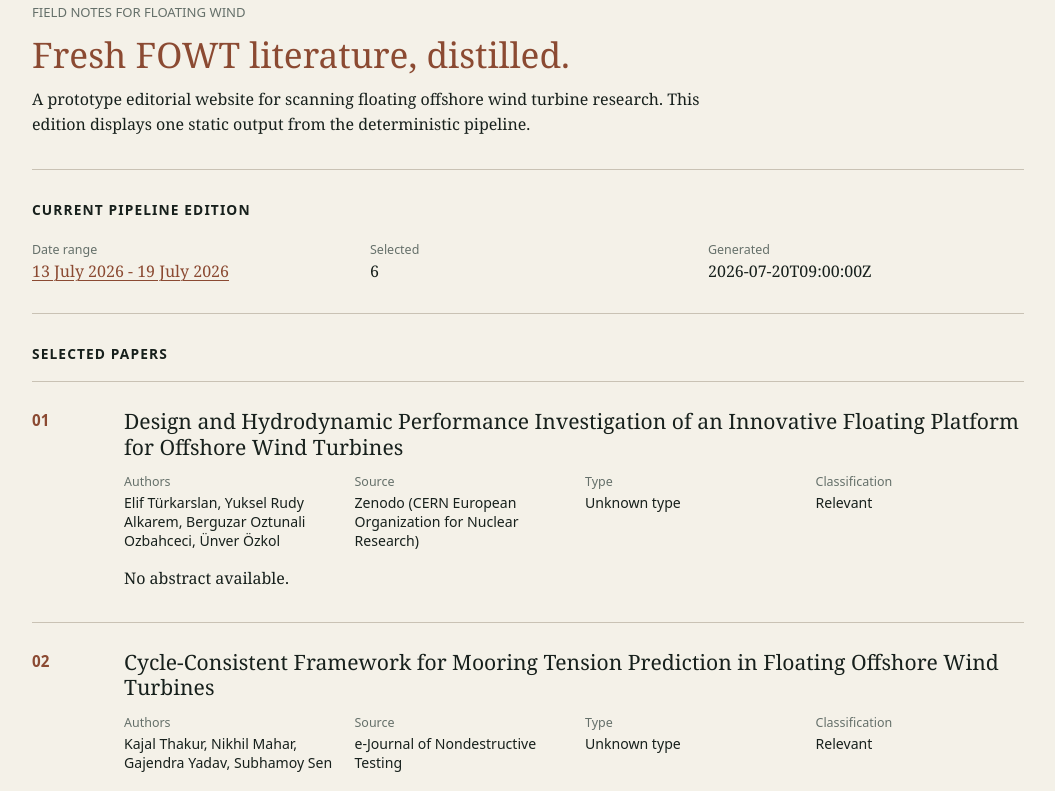
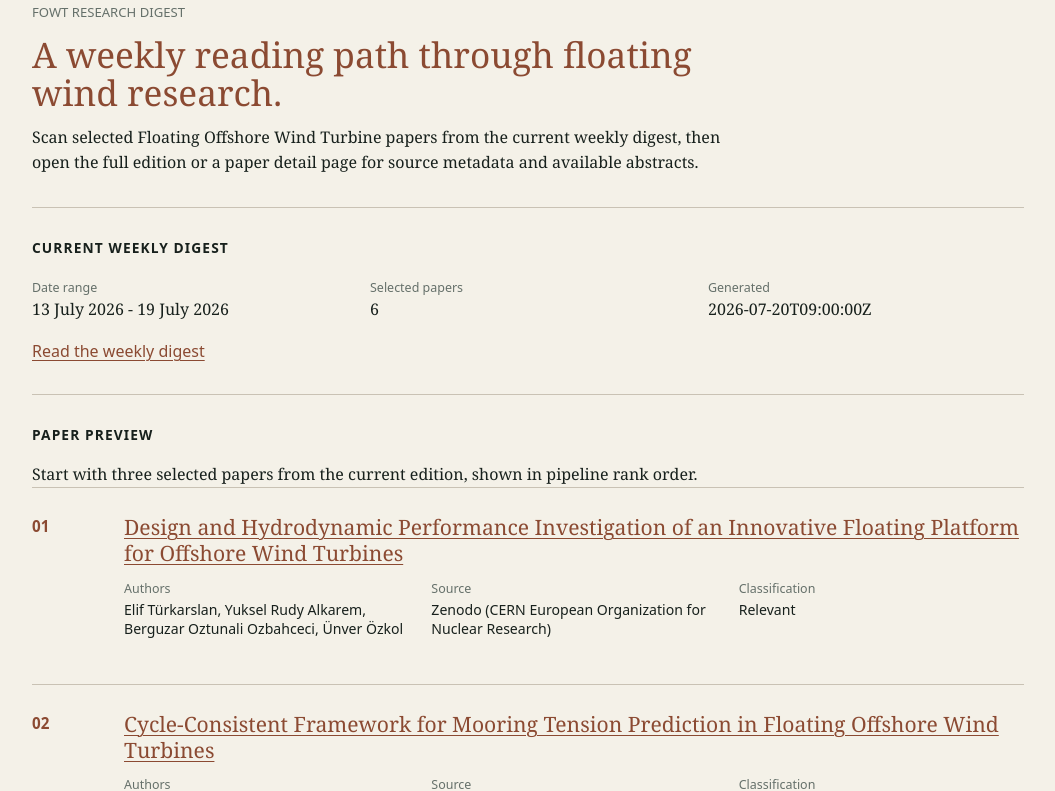
Before and after one commit to yangzhouore/fowt-digest, a Next.js app in the folder web/: page / in a window 1280 px wide. Shown: the part 100-891 px from the top of the page, without its empty margins (112-1167 px from the left). Built offline with nearby package versions, Linux system fonts and the light colour scheme.

Commit message:
feat: improve homepage entry flow and reader framing

```diff
--- a/web/app/layout.tsx
+++ b/web/app/layout.tsx
@@ -7,7 +7,7 @@ export const metadata: Metadata = {
     template: "%s | FOWT Research Digest",
   },
   description:
-    "A prototype weekly digest of fictional floating offshore wind turbine research for MVP development.",
+    "A deterministic weekly research digest for Floating Offshore Wind Turbines.",
 };
 
 export default function RootLayout({
--- a/web/app/page.tsx
+++ b/web/app/page.tsx
@@ -7,8 +7,10 @@ import { currentDigest } from "../data/digest-adapter";
 export const metadata: Metadata = {
   title: "Home",
   description:
-    "A weekly floating offshore wind turbine research digest generated from deterministic pipeline output.",
+    "A weekly floating offshore wind turbine research digest built from deterministic pipeline output.",
 };
+
+const previewPapers = currentDigest.papers.slice(0, 3);
 
 export default function Home() {
   return (
@@ -16,28 +18,24 @@ export default function Home() {
       <SiteHeader />
 
       <section className="intro" aria-labelledby="intro-heading">
-        <p className="eyebrow">Field notes for floating wind</p>
-        <h1 id="intro-heading">Fresh FOWT literature, distilled.</h1>
+        <p className="eyebrow">FOWT research digest</p>
+        <h1 id="intro-heading">A weekly reading path through floating wind research.</h1>
         <p>
-          A prototype editorial website for scanning floating offshore wind
-          turbine research. This edition displays one static output from the
-          deterministic pipeline.
+          Scan selected Floating Offshore Wind Turbine papers from the current
+          weekly digest, then open the full edition or a paper detail page for
+          source metadata and available abstracts.
         </p>
       </section>
 
       <section className="edition-meta" aria-labelledby="edition-heading">
-        <h2 id="edition-heading">Current pipeline edition</h2>
+        <h2 id="edition-heading">Current weekly digest</h2>
         <dl>
           <div>
             <dt>Date range</dt>
-            <dd>
-              <Link href={`/weekly/${currentDigest.slug}`}>
-                {currentDigest.dateRange}
-              </Link>
-            </dd>
+            <dd>{currentDigest.dateRange}</dd>
           </div>
           <div>
-            <dt>Selected</dt>
+            <dt>Selected papers</dt>
             <dd>{currentDigest.selectedPaperCount}</dd>
           </div>
           <div>
@@ -45,60 +43,58 @@ export default function Home() {
             <dd>{currentDigest.generatedAt}</dd>
           </div>
         </dl>
+        <p className="text-link-row">
+          <Link href={`/weekly/${currentDigest.slug}`}>Read the weekly digest</Link>
+        </p>
       </section>
 
       <section id="weekly" aria-labelledby="papers-heading">
-        <h2 id="papers-heading">Selected papers</h2>
+        <h2 id="papers-heading">Paper preview</h2>
+        <p>
+          Start with three selected papers from the current edition, shown in
+          pipeline rank order.
+        </p>
         <ol className="paper-list">
-          {currentDigest.papers.map((paper) => (
+          {previewPapers.map((paper) => (
             <li key={paper.id}>
               <article>
                 <p className="paper-number">
                   {String(paper.number).padStart(2, "0")}
                 </p>
-                <h3>{paper.title}</h3>
+                <h3>
+                  <Link href={`/papers/${paper.slug}`}>{paper.title}</Link>
+                </h3>
                 <dl className="paper-meta">
                   <div>
                     <dt>Authors</dt>
-                    <dd>{paper.authors.join(", ")}</dd>
+                    <dd>{paper.authors.join(", ") || "No authors listed"}</dd>
                   </div>
                   <div>
                     <dt>Source</dt>
                     <dd>{paper.publicationSource}</dd>
                   </div>
                   <div>
-                    <dt>Type</dt>
-                    <dd>{paper.publicationType}</dd>
-                  </div>
-                  <div>
                     <dt>Classification</dt>
                     <dd>{paper.classification ?? "Not classified"}</dd>
                   </div>
                 </dl>
-                <p>{paper.summary}</p>
               </article>
             </li>
           ))}
         </ol>
-      </section>
-
-      <section id="archive" aria-labelledby="recent-editions-heading">
-        <h2 id="recent-editions-heading">Weekly digest</h2>
-        <p>
-          View the selected papers from the current deterministic pipeline
-          output.
-        </p>
         <p className="text-link-row">
-          <Link href={`/weekly/${currentDigest.slug}`}>Read weekly digest</Link>
+          <Link href={`/weekly/${currentDigest.slug}`}>
+            View all {currentDigest.selectedPaperCount} selected papers
+          </Link>
         </p>
       </section>
 
       <section aria-labelledby="notice-heading">
-        <h2 id="notice-heading">Pipeline-data notice</h2>
+        <h2 id="notice-heading">Data notice</h2>
         <p>
-          This page displays a static local copy of one pipeline output file.
-          The website does not run the pipeline, use AI writing, or publish
-          automatically.
+          This edition is a static website copy of deterministic pipeline
+          output. The website does not run the pipeline or add AI-written
+          summaries.
         </p>
       </section>
 
```
Also changed, not shown: 2 other files (tests, documents, lock files or other folders).
